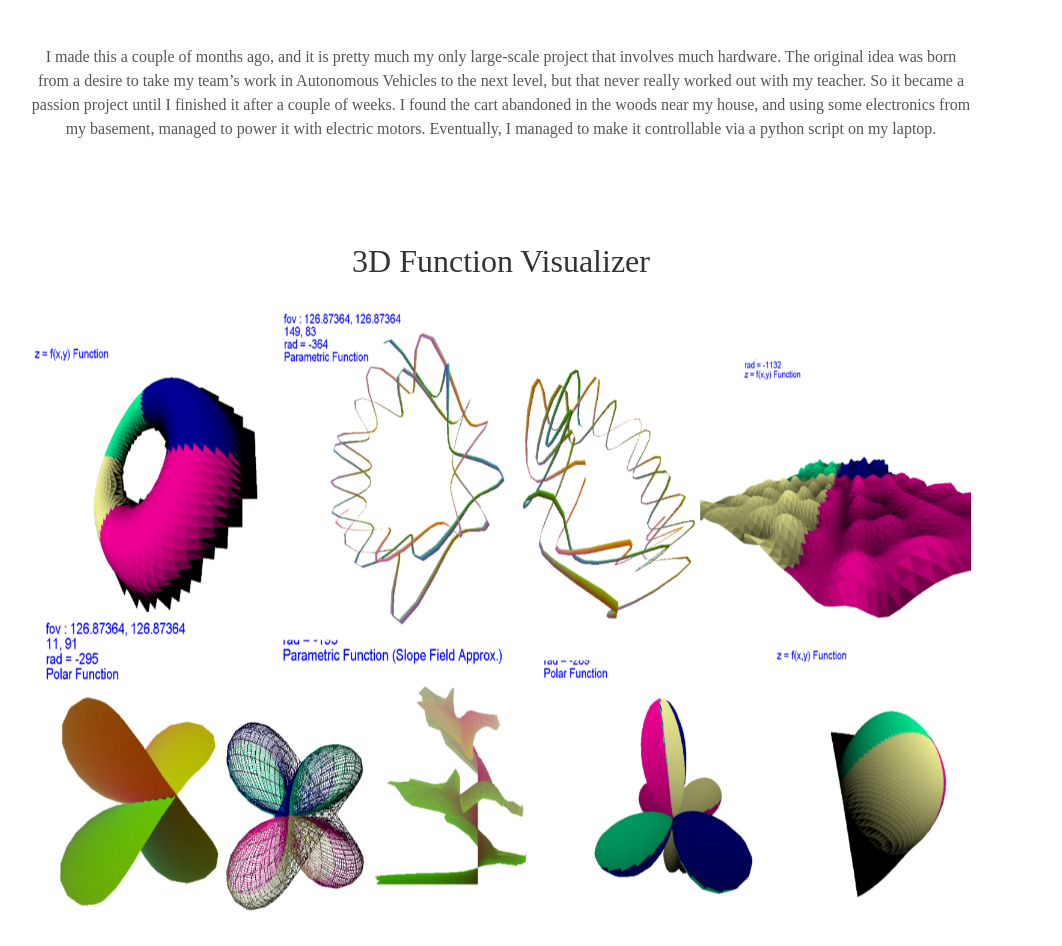
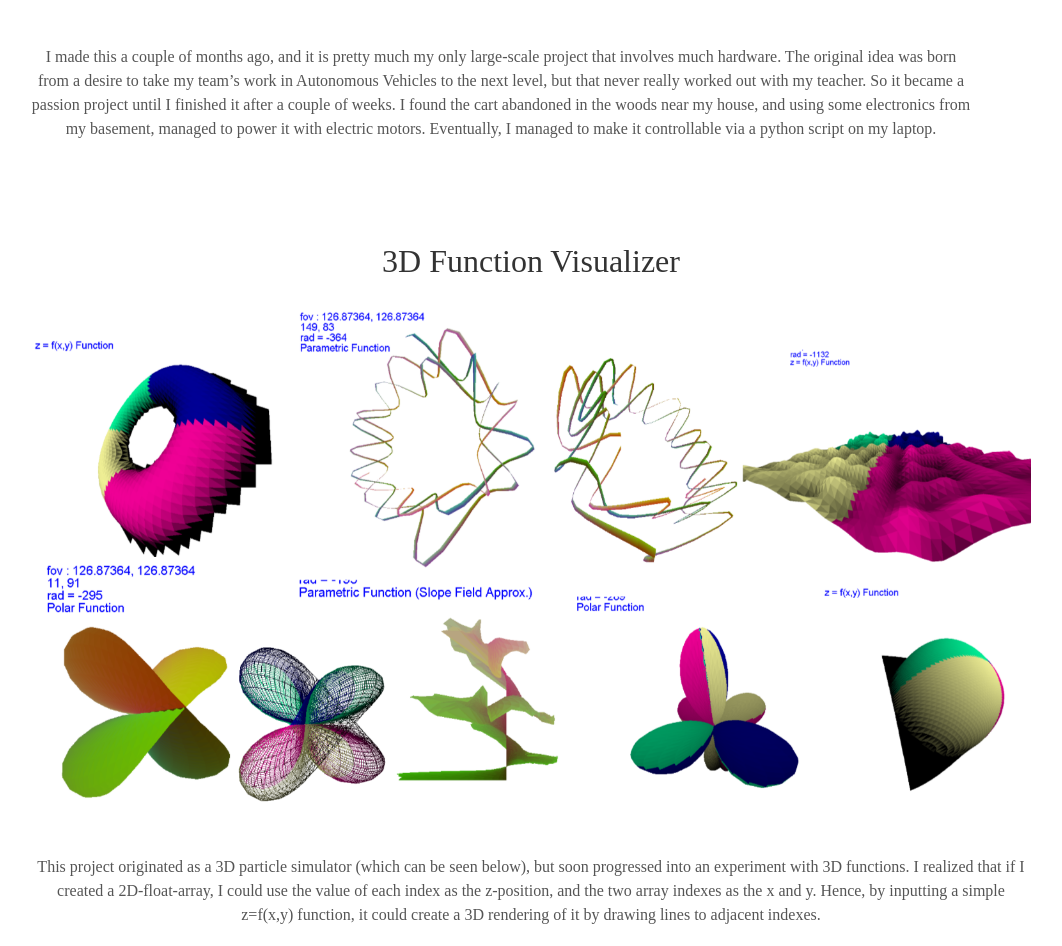
Before and after one commit to mikedillender/mikedillender.github.io, a Jekyll site: the page built from index.html, in a window 1280 px wide. Shown: the part 5060-6006 px from the top of the page, without its empty margins (139-1201 px from the left). Built offline with Jekyll 4.4.1, drawn with Linux system fonts in a browser that asks for light colours; some web fonts are replaced.

Commit message:
rearranged fxvis image 4

```diff
--- a/_includes/about.html
+++ b/_includes/about.html
@@ -61,7 +61,7 @@
       <h2>3D Function Visualizer</h2>
       <!--img src="/assets/imgs/fxvis.PNG" alt="s1" style="width:600px;height:600px;">-->
       <!--img src="/assets/imgs/fxvis1.PNG" alt="s1" style="width:1564px;height:768px;"-->
-      <img src="/assets/imgs/fxvis1.PNG" alt="s1" style="width:100%;height:60%;">
+      <img src="/assets/imgs/fxvis1.PNG" alt="s1" style="width:1000px;height:500px;">
       <p>This project originated as a 3D particle simulator (which can be seen below), but soon progressed into an experiment with 3D functions. I realized that if I created a 2D-float-array, I could use the value of each index as the z-position, and the two array indexes as the x and y. Hence, by inputting a simple z=f(x,y) function, it could create a 3D rendering of it by drawing lines to adjacent indexes.</p>
       <p>The first problem I had with this was how to handle 3D-rotations of perspective, and since I was unable to find much helpful information on how to use quaternions, I struggled with making it work.  However, I eventually just settled on the admittedly inefficient method of rotationally-translating each point around the origin every render.</p>
       <p>Eventually, while doing schoolwork, I realized I could alter my original method to graph polar functions. By replacing the float-array with a vector-array, I could instead have the array indexes represent the x-y orientation from the origin and store the x-y positions in the vector.  This worked surprisingly well, and after I made an algorithm to panel the graphs and render them in order of distance from the observer, I started to realize the potential this program had.</p>
```
